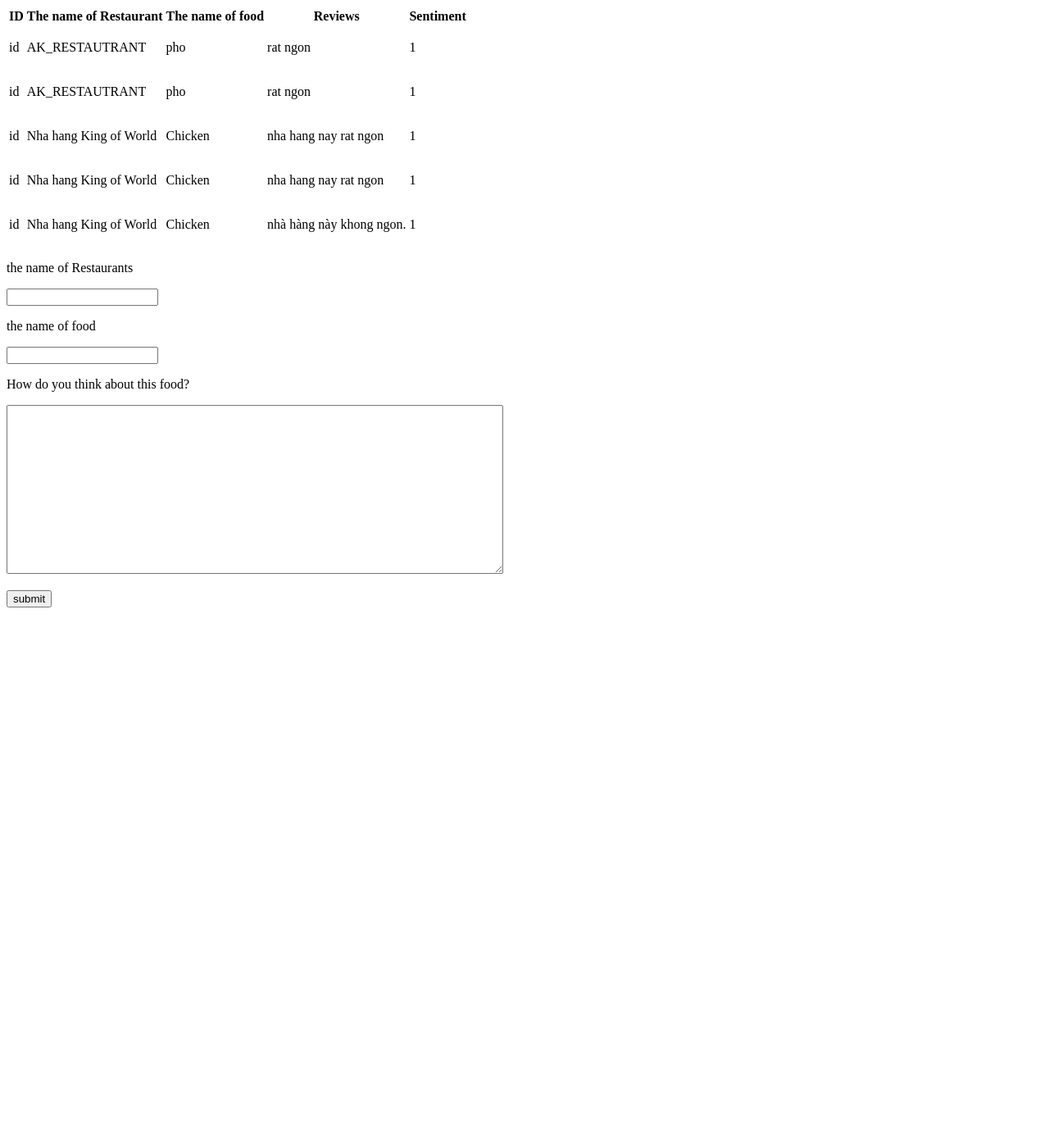
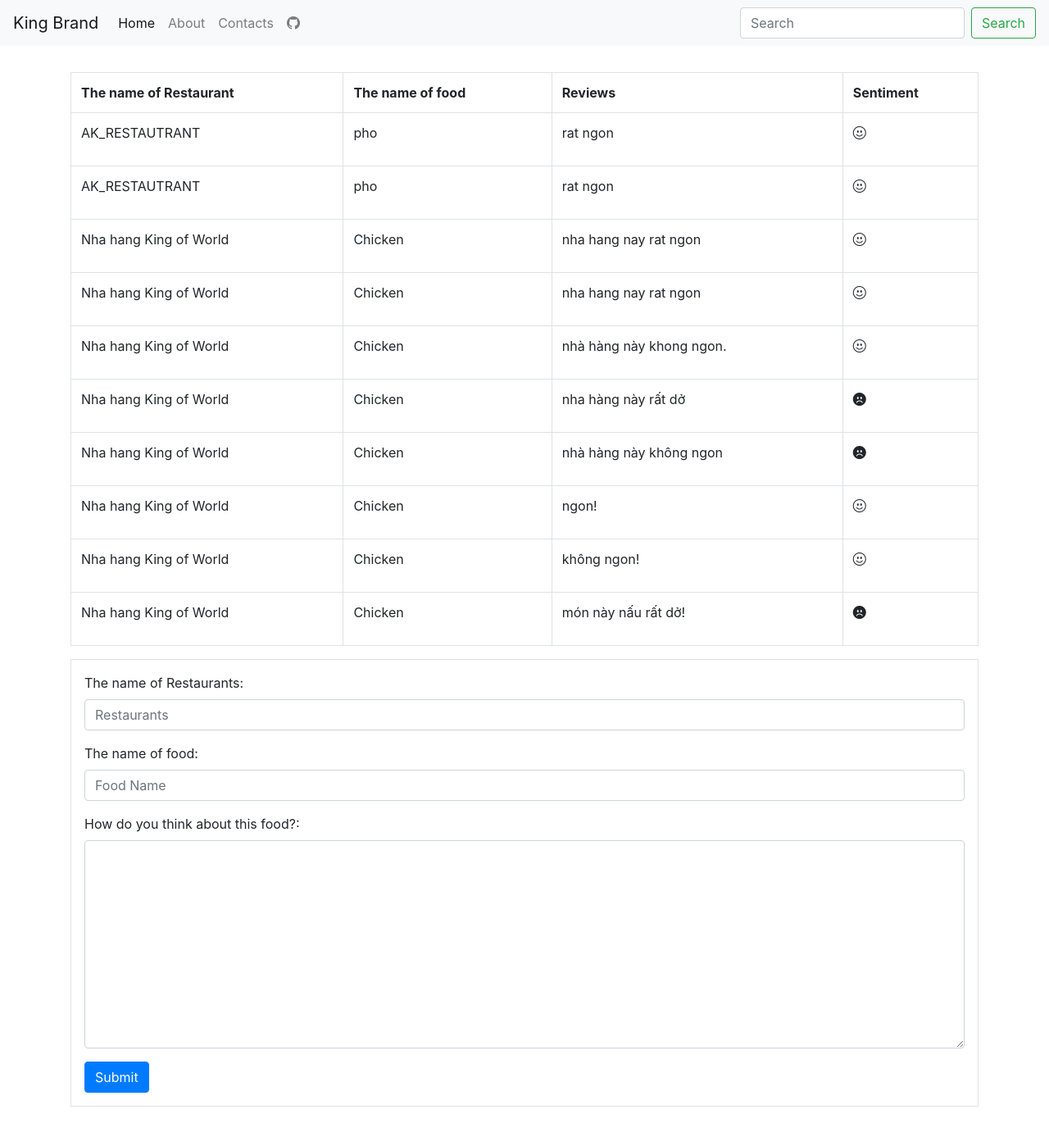
Before and after one commit to MinhVuongDo/flask-sentiment-analysis, a Flask app: page /predict in a window 1280 px wide. Shown: the whole page at 82% size. Before the commit the page ends 741 px from the top, so only its background shows below. Run offline with Flask 2, Linux system fonts and the light colour scheme; data comes from the database, SQL or seed files in the repository; both versions use the stored data as it was after the commit; parts of the project's set-up code (start-up, migrations or seed data) failed here and were passed over; some libraries are stand-ins or nearby versions.

Commit message:
changing in front-end

```diff
--- a/app/app.py
+++ b/app/app.py
@@ -20,10 +20,8 @@ def predict():
   if request.method == 'GET':
     con = sql.connect("database.db")
     cur = con.cursor()
-    res = cur.execute('''SELECT * FROM reviews_table LIMIT 5;''')
+    res = cur.execute('''SELECT * FROM reviews_table;''')
     reviews = res.fetchall()
-    print(type(reviews))
-    print(reviews)
     return render_template('predict.html',reviews=reviews)
   if request.method == 'POST':
     name_res = request.form['name_res']
--- a/app/templates/predict.html
+++ b/app/templates/predict.html
@@ -3,16 +3,43 @@
 <head>
 	<meta charset="UTF-8">
 	<meta name="viewport" content="width=device-width, initial-scale=1.0">
-	<title>Document</title>
+	<link rel="stylesheet" href="https://maxcdn.bootstrapcdn.com/bootstrap/4.5.2/css/bootstrap.min.css">
+	<link rel="stylesheet" href="https://cdn.jsdelivr.net/npm/bootstrap-icons@1.5.0/font/bootstrap-icons.css">
+	<title>Food Reviews</title>
 </head>
 <body>
-	<!-- <div class="img">
-		<img src="/home/v/Pictures/IMG_0084.jpg" alt="">
-	</div> -->
+	<header>
+		<nav class="navbar navbar-expand-lg navbar-light bg-light">
+
+		  <div class="collapse navbar-collapse" id="navbarToggler">
+		    <a class="navbar-brand" href="#">King Brand</a>
+		    <ul class="navbar-nav mr-auto mt-2 mt-lg-0">
+		      <li class="nav-item active">
+		        <a class="nav-link" href="#">Home <span class="sr-only">(current)</span></a>
+		      </li>
+		      <li class="nav-item">
+		        <a class="nav-link" href="#">About</a>
+		      </li>
+		      <li class="nav-item">
+		        <a class="nav-link" href="#">Contacts</a>
+		      </li>
+		      <li class="nav-item">
+		        <a class="nav-link" href="#"><i class="bi bi-github"></i></a>
+		      </li>
+
+
+		    </ul>
+		    <form class="form-inline my-2 my-lg-0">
+		      <input class="form-control mr-sm-2" type="search" placeholder="Search" aria-label="Search">
+		      <button class="btn btn-outline-success my-2 my-sm-0" type="submit">Search</button>
+		    </form>
+		  </div>
+		</nav>
+	</header>
+	<div class="container p-3  my-3 ">
 		<div class="comment">
-		<table>
+			<table class="table table-bordered">
 				<tr>
-				<th>ID</th>
 					<th>The name of Restaurant</th>
 					<th>The name of food</th>
 					<th>Reviews</th>
@@ -21,19 +48,45 @@
 				{% for review in reviews %}
 
 					<tr>
-					<td>id</td>
+
 						<td><p>{{review[1]}}</p></td>
 						<td><p>{{review[2]}}</p></td>
 						<td><p>{{review[3]}}</p></td>
-					<td>{{review[4]}}</td>
+						{%if review[4]==0 %}
+							<td><i class="bi bi-emoji-frown-fill"></i></td>
+						{% else %}
+							<td><i class="bi bi-emoji-smile"></i></i></td>
+						{% endif %}
+
 					</tr>
 				{% endfor %}
 			</table>
 		</div>
+		<div class="container p-3 my-3 border">
+			<form  action="/predict" method="post">
+			 	<div class="form-group">
+				    <label for="name_res">The name of Restaurants:</label>
+				    <input type="text" class="form-control" placeholder="Restaurants" name="name_res" required>
+			  	</div>
+			  	<div class="form-group">
+				    <label for="name_food">The name of food:</label>
+				    <input type="text" class="form-control" placeholder="Food Name" name="name_food" required>
+			  	</div>
+			  	<div class="form-group">
+				  <label for="review">How do you think about this food?:</label>
+				  <textarea class="form-control" rows="10" name="review"></textarea>
+				</div>
+
+			  	<button type="submit" value = "submit" class="btn btn-primary">Submit</button>
+			</form>
+		</div>
+
+	</div>
 
 
 
-	<form action = "/predict" method = "post">
+
+	<!-- <form action = "/predict" method = "post">
 		<p>the name of Restaurants</p>
 		<input type="text" name = 'name_res'>
 		<p>the name of food</p>
@@ -41,6 +94,6 @@
         <p>How do you think about this food?</p>
         <textarea name="review" style="width:600px; height:200px;"></textarea>
 		<p><input type = "submit" value = "submit" /></p>
-    </form>
+    </form> -->
 </body>
 </html>
```
Also changed, not shown: app/test.py (added, +20 -0 lines), database.db. Lines whose indentation alone changed are shown as unchanged.
